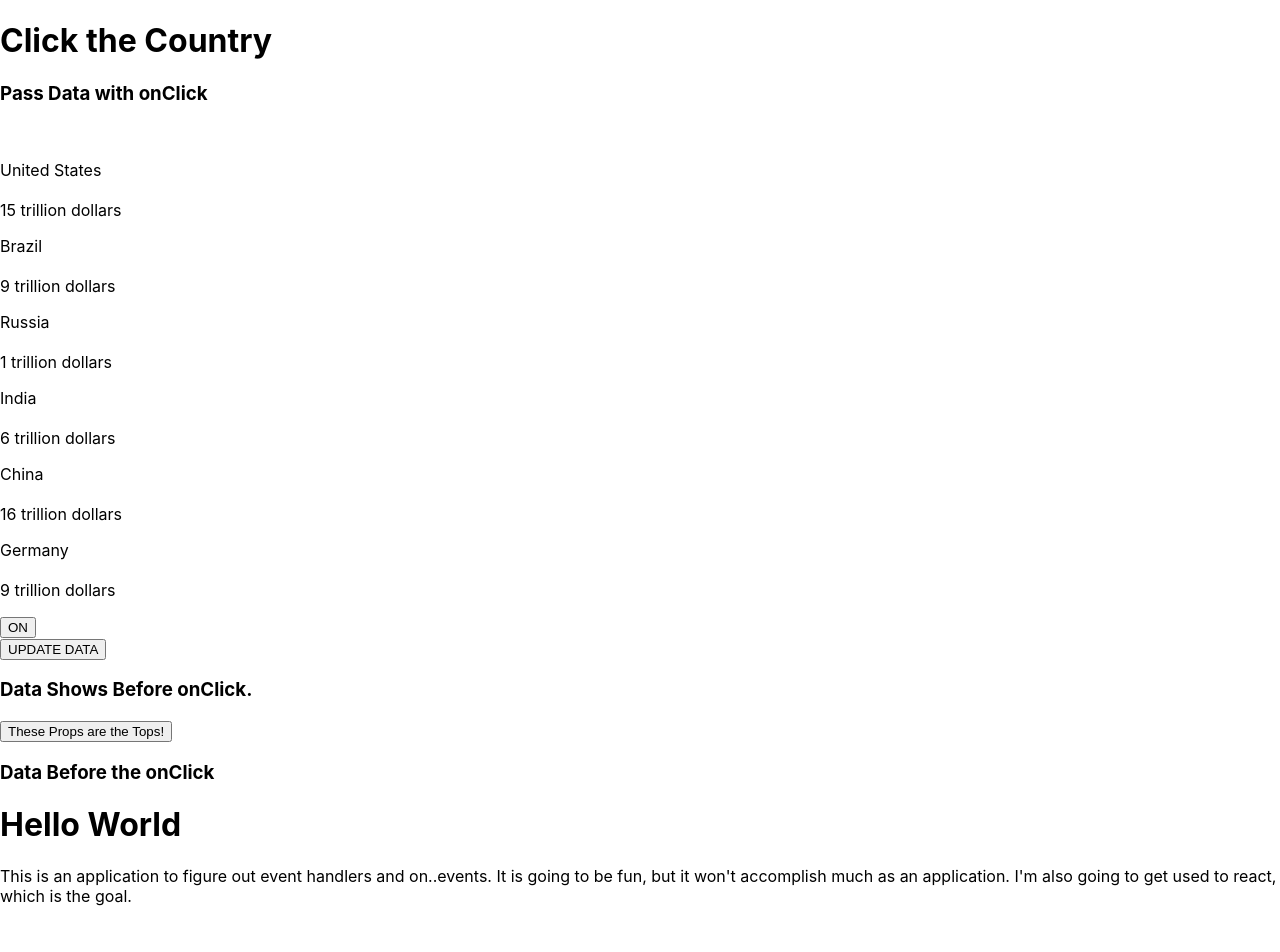
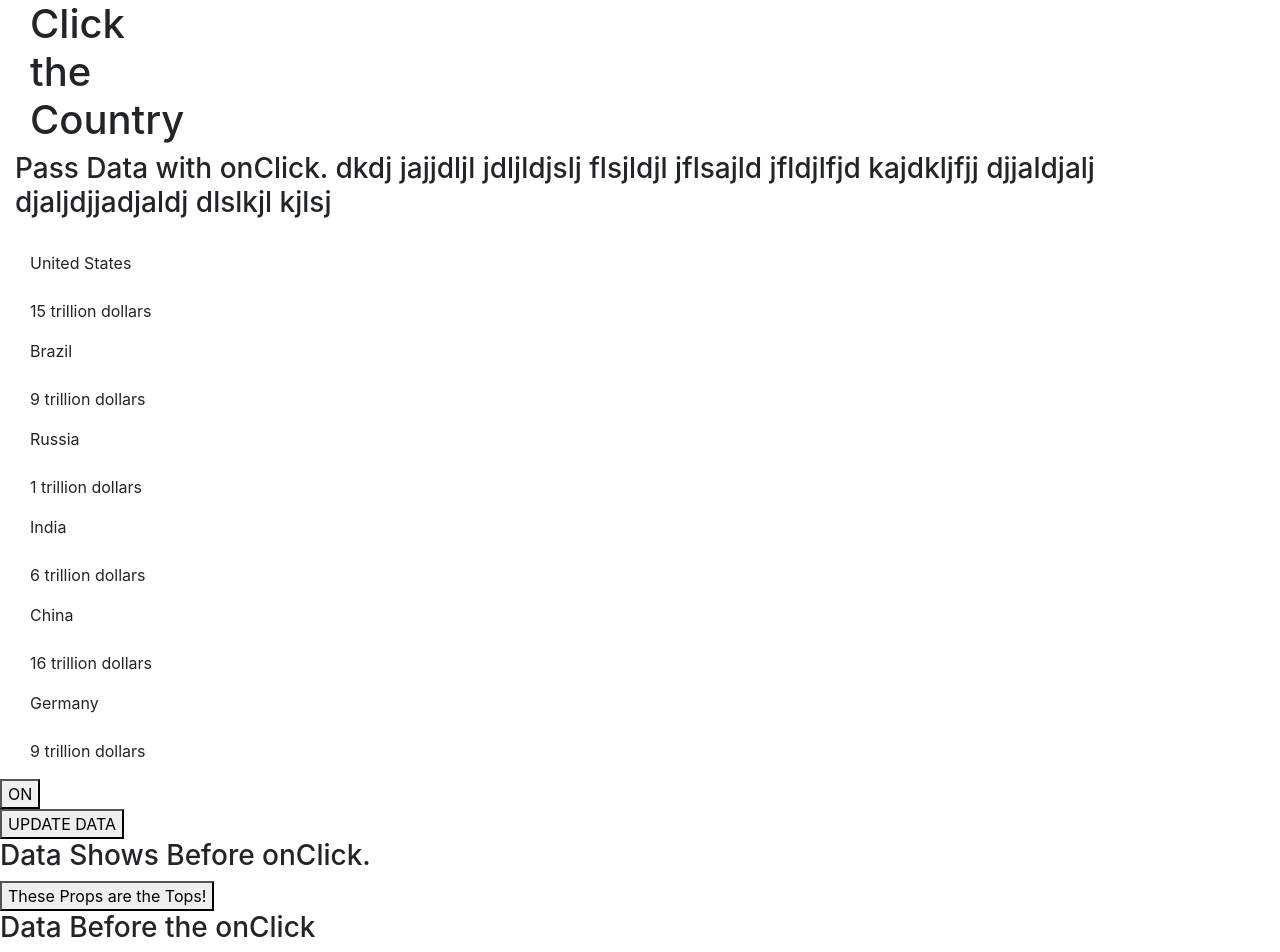
Before and after one commit to tvcasey/practice, a React (Create React App) app in the folder practice/: page / in a window 1280 px wide. Shown: the top 952 px of the page. Before the commit the page ends 922 px from the top, so only its background shows below. Built offline with nearby package versions, Linux system fonts and the light colour scheme.

Commit message:
Uninstalled jquery, popper.js, and bootstrap.  Installed jquery --save, popper.js --save, and react-bootstrap bootstrap and then I needed import 'bootstrap/dist/css/bootstrap.min.css'; to put into index.js, app.js, and on the component.  I finally got bootstrap to work.  YEA.

```diff
--- a/practice/package.json
+++ b/practice/package.json
@@ -8,8 +8,9 @@
     "@testing-library/user-event": "^12.7.1",
     "bootstrap": "^4.6.0",
     "jquery": "^3.5.1",
-    "popper": "^1.0.1",
+    "popper.js": "^1.16.1",
     "react": "^17.0.1",
+    "react-bootstrap": "^1.5.0",
     "react-dom": "^17.0.1",
     "react-scripts": "4.0.2",
     "web-vitals": "^1.1.0"
--- a/practice/src/App.js
+++ b/practice/src/App.js
@@ -4,6 +4,7 @@ import Buttonclick from "./Components/Buttonclick";
 import Buttonswitch from "./Components/Buttonswitch";
 import Buttonclick3 from "./Components/Buttonclick3";
 import Buttonclick2 from "./Components/Buttonclick2";
+import 'bootstrap/dist/css/bootstrap.min.css';
 
 const App = () => {
   return (
@@ -15,7 +16,7 @@ const App = () => {
       <Buttonclick3/>
       <Buttonclick2/>
       <h1>Hello World</h1>
-      <p>This is an application to figure out event handlers and on..events.
+      <p className="col-md-6">This is an application to figure out event handlers and on..events.
         It is going to be fun, but it won't accomplish much as an application.
         I'm also going to get used to react, which is the goal.
       </p>
--- a/practice/src/Components/Buttonclick.jsx
+++ b/practice/src/Components/Buttonclick.jsx
@@ -3,6 +3,7 @@
 import React, {Component} from "react";
 import './components.css';
 import App from "../App";
+import 'bootstrap/dist/css/bootstrap.min.css';
 
 export default class Buttonclick extends Component {
 
@@ -54,12 +55,12 @@ export default class Buttonclick extends Component {
             return (
                 <div className="container-fluid">
                     <div className="row">
-                    <header className="col-sm-2">
-                        <h1>Click the Country</h1>
-                        <h3>Pass Data with onClick</h3>
-                        <br />
-                    </header>
-                        <div className="col-sm-5">
+                        <header className="col-lg-12">
+                            <h1 className="col-sm-1">Click the Country</h1>
+                            <h3>Pass Data with onClick. dkdj jajjdljl jdljldjslj flsjldjl jflsajld jfldjlfjd kajdkljfjj djjaldjalj djaljdjjadjaldj dlslkjl kjlsj</h3>
+                            <br />
+                        </header>
+                        <div className="col-md-4">
                             {this.state.Data.map((item, index) => (
                                 <p className="col-sm-5">
                                     <a onClick={this.clickMe.bind(this, item)}>
--- a/practice/src/index.js
+++ b/practice/src/index.js
@@ -3,6 +3,7 @@ import ReactDOM from 'react-dom';
 import './index.css';
 import App from './App';
 import reportWebVitals from './reportWebVitals';
+import 'bootstrap/dist/css/bootstrap.min.css';
 
 ReactDOM.render(
   <React.StrictMode>
```
Also changed, not shown: 1 other file (tests, documents, lock files or other folders).
